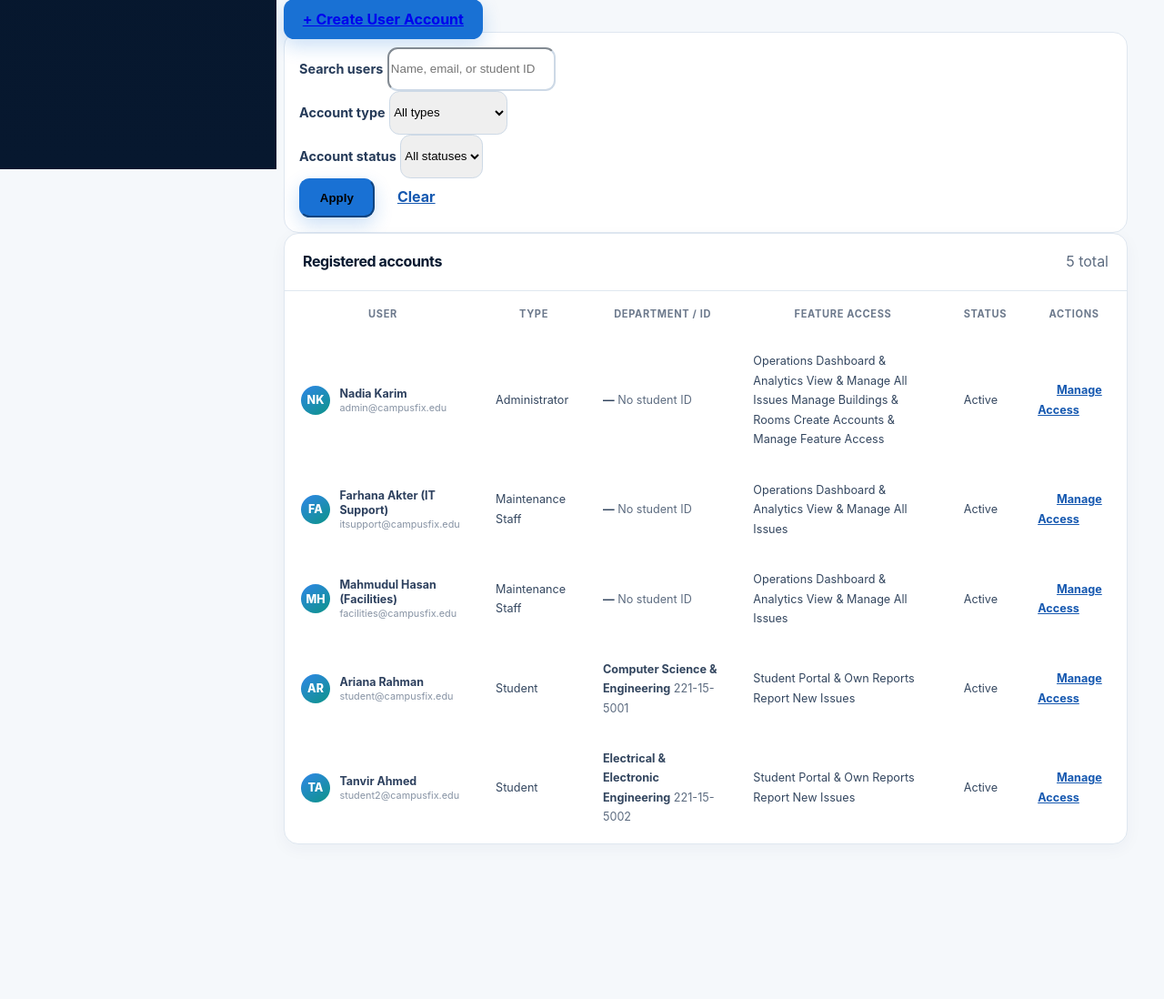
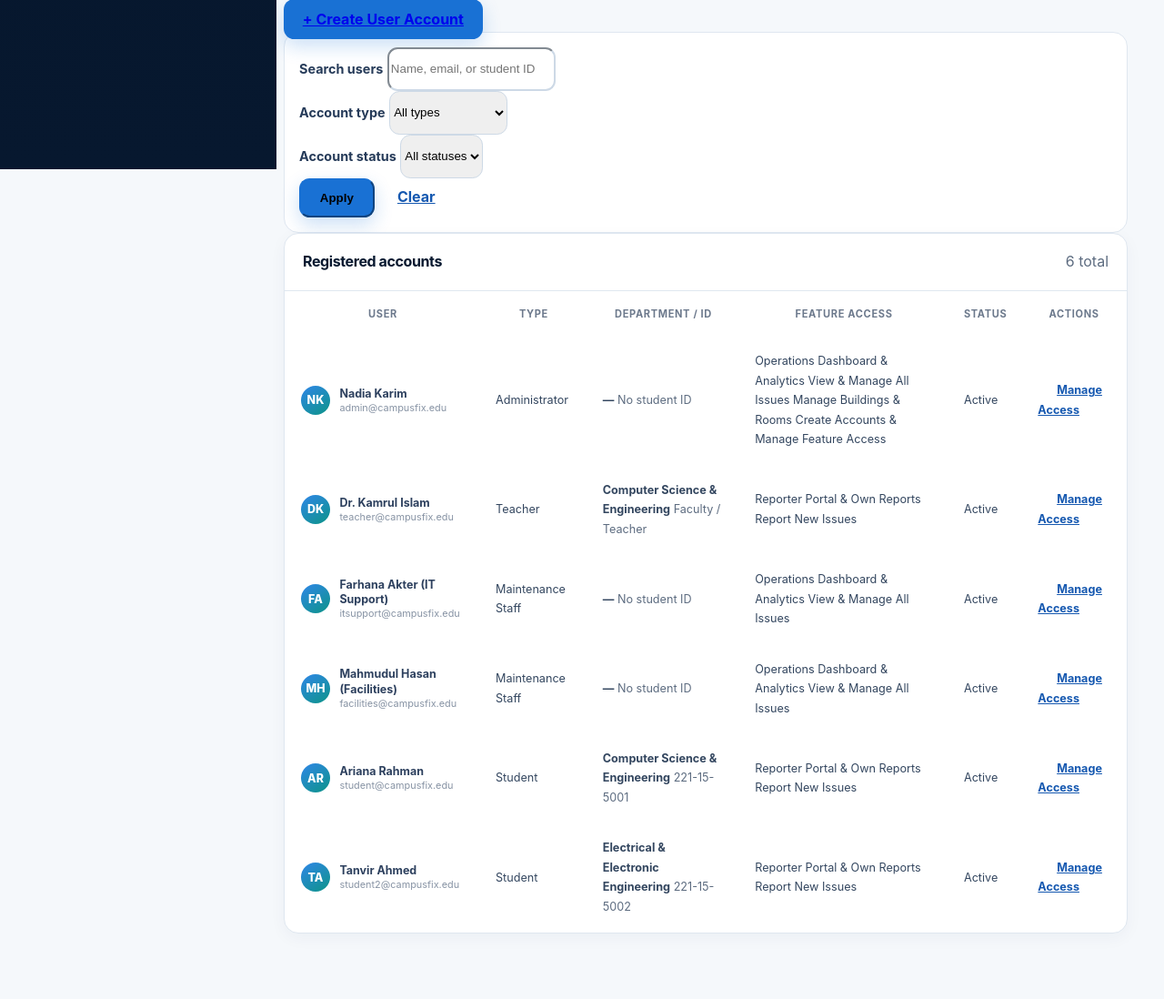
Before and after one commit to bilayet5821/campusfix-web, a Laravel app: page /admin/users in a window 1280 px wide. Shown: the part 657-1755 px from the top of the page at 91% size. Before the commit the page ends 1585 px from the top, so only its background shows below. Run offline with Laravel 12, Linux system fonts and the light colour scheme; a user stored in the database is signed in; data comes from the database, SQL or seed files in the repository; style sheets or scripts are compiled from the project's sources.

Commit message:
feat(users): add Teacher account role in admin user creation and portal

```diff
--- a/app/Enums/FeaturePermission.php
+++ b/app/Enums/FeaturePermission.php
@@ -22,7 +22,7 @@ enum FeaturePermission: string
     public function label(): string
     {
         return match ($this) {
-            self::ViewStudentPortal => 'Student Portal & Own Reports',
+            self::ViewStudentPortal => 'Reporter Portal & Own Reports',
             self::CreateIssues => 'Report New Issues',
             self::ViewAdminDashboard => 'Operations Dashboard & Analytics',
             self::ManageIssues => 'View & Manage All Issues',
@@ -34,7 +34,7 @@ enum FeaturePermission: string
     public function description(): string
     {
         return match ($this) {
-            self::ViewStudentPortal => 'Access the student dashboard and track personal submitted reports.',
+            self::ViewStudentPortal => 'Access the reporter dashboard and track personal submitted reports.',
             self::CreateIssues => 'Submit new campus issue reports with photos.',
             self::ViewAdminDashboard => 'View campus-wide issue metrics, distributions, and activity.',
             self::ManageIssues => 'View all campus issues, update statuses/priorities, assign staff, and add notes.',
@@ -46,7 +46,7 @@ enum FeaturePermission: string
     public function group(): string
     {
         return match ($this) {
-            self::ViewStudentPortal, self::CreateIssues => 'Student Features',
+            self::ViewStudentPortal, self::CreateIssues => 'Reporter Features (Students & Teachers)',
             self::ViewAdminDashboard, self::ManageIssues, self::ManageLocations, self::ManageUsers => 'Administrative & Staff Features',
         };
     }
@@ -69,7 +69,7 @@ enum FeaturePermission: string
                 self::ViewAdminDashboard->value,
                 self::ManageIssues->value,
             ],
-            UserRole::Student => [
+            UserRole::Teacher, UserRole::Student => [
                 self::ViewStudentPortal->value,
                 self::CreateIssues->value,
             ],
--- a/app/Enums/UserRole.php
+++ b/app/Enums/UserRole.php
@@ -5,6 +5,7 @@ namespace App\Enums;
 enum UserRole: string
 {
     case Student = 'student';
+    case Teacher = 'teacher';
     case Staff = 'staff';
     case Admin = 'admin';
 
@@ -20,6 +21,7 @@ enum UserRole: string
     {
         return match ($this) {
             self::Student => 'Student',
+            self::Teacher => 'Teacher',
             self::Staff => 'Maintenance Staff',
             self::Admin => 'Administrator',
         };
--- a/app/Http/Controllers/Admin/UserController.php
+++ b/app/Http/Controllers/Admin/UserController.php
@@ -43,7 +43,7 @@ class UserController extends Controller
                 ($filters['status'] ?? '') === 'inactive',
                 fn (Builder $query) => $query->where('is_active', false)
             )
-            ->orderByRaw("CASE role WHEN 'admin' THEN 1 WHEN 'staff' THEN 2 ELSE 3 END")
+            ->orderByRaw("CASE role WHEN 'admin' THEN 1 WHEN 'teacher' THEN 2 WHEN 'staff' THEN 3 ELSE 4 END")
             ->orderBy('name')
             ->paginate(12)
             ->withQueryString();
--- a/app/Models/User.php
+++ b/app/Models/User.php
@@ -121,6 +121,11 @@ class User extends Authenticatable
         return $this->role === UserRole::Staff->value;
     }
 
+    public function isTeacher(): bool
+    {
+        return $this->role === UserRole::Teacher->value;
+    }
+
     public function isStudent(): bool
     {
         return $this->role === UserRole::Student->value;
--- a/resources/views/admin/users/create.blade.php
+++ b/resources/views/admin/users/create.blade.php
@@ -2,7 +2,7 @@
 
 @section('title', 'Create User Account')
 @section('page_heading', 'Create User Account')
-@section('page_description', 'Provision a new student, maintenance staff, or administrator account with custom feature access.')
+@section('page_description', 'Provision a new student, teacher, maintenance staff, or administrator account with custom feature access.')
 
 @section('breadcrumbs')
     <li class="breadcrumb-item"><a href="{{ route('admin.users.index') }}">Users &amp; Access</a></li>
--- a/resources/views/admin/users/index.blade.php
+++ b/resources/views/admin/users/index.blade.php
@@ -74,13 +74,13 @@
                                     </div>
                                 </td>
                                 <td>
-                                    <span class="badge {{ $account->isAdmin() ? 'text-bg-primary' : ($account->isStaff() ? 'text-bg-info text-dark' : 'text-bg-light border text-dark') }}">
+                                    <span class="badge {{ $account->isAdmin() ? 'text-bg-primary' : ($account->isTeacher() ? 'text-bg-warning text-dark' : ($account->isStaff() ? 'text-bg-info text-dark' : 'text-bg-light border text-dark')) }}">
                                         {{ $account->roleLabel() }}
                                     </span>
                                 </td>
                                 <td>
                                     <strong class="d-block">{{ $account->department?->name ?? '—' }}</strong>
-                                    <span class="text-muted-cf small">{{ $account->student_id ?? 'No student ID' }}</span>
+                                    <span class="text-muted-cf small">{{ $account->student_id ?? ($account->isTeacher() ? 'Faculty / Teacher' : 'No student ID') }}</span>
                                 </td>
                                 <td>
                                     @php
--- a/resources/views/layouts/app.blade.php
+++ b/resources/views/layouts/app.blade.php
@@ -34,7 +34,7 @@
                 <button class="mobile-menu-btn d-lg-none" type="button" data-bs-toggle="offcanvas" data-bs-target="#studentSidebarMobile" aria-controls="studentSidebarMobile" aria-label="Open navigation">
                     <svg viewBox="0 0 24 24" fill="none" stroke="currentColor" stroke-width="2"><path d="M4 7h16M4 12h16M4 17h16"/></svg>
                 </button>
-                <span class="d-none d-sm-block small fw-semibold text-muted-cf">Student Portal</span>
+                <span class="d-none d-sm-block small fw-semibold text-muted-cf">{{ data_get($studentData, 'role') === 'teacher' ? 'Teacher Portal' : 'Student Portal' }}</span>
             </div>
             <div class="d-flex align-items-center gap-2">
                 @if ($preview)<span class="badge text-bg-warning">Preview mode</span>@endif
```
Also changed, not shown: database/factories/UserFactory.php (+9 -0 lines), database/seeders/DemoUserSeeder.php (+27 -0 lines), docs/frontend-backend-contract.md (+1 -1 lines), resources/views/components/navigation/student-sidebar.blade.php (+4 -3 lines), tests/Feature/UserAccessControlTest.php (+68 -0 lines), README.md.
